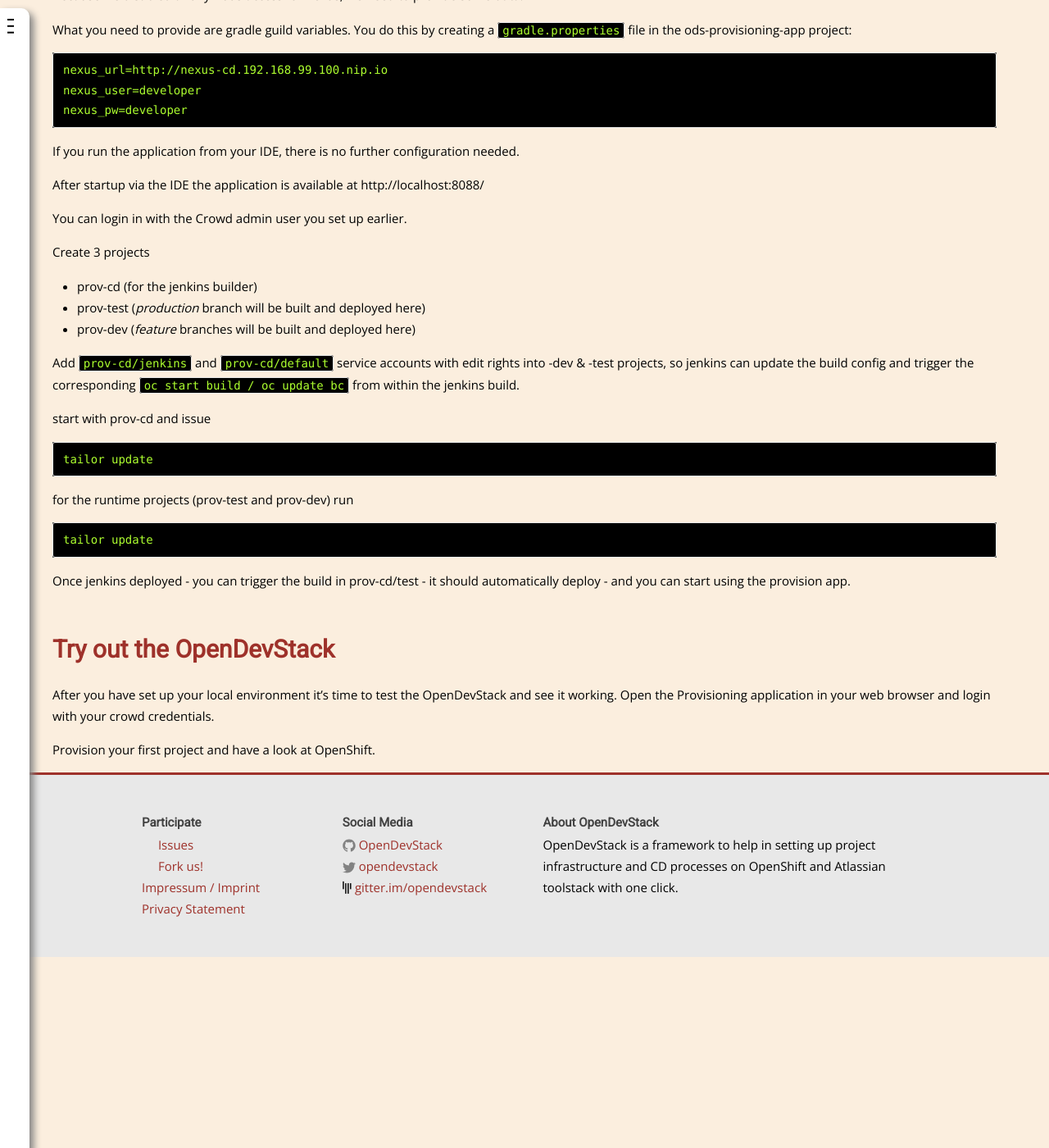
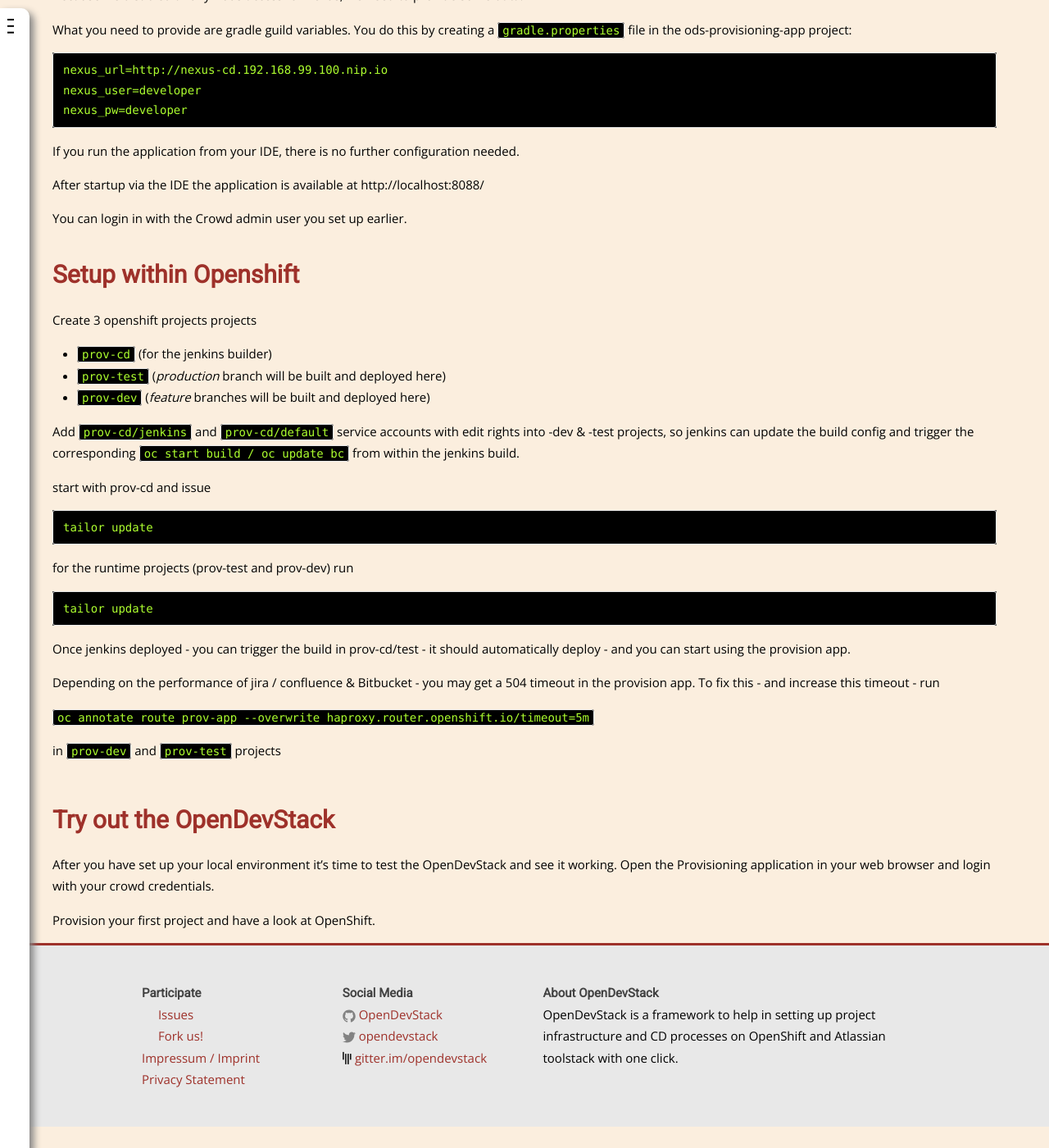
Before and after one commit to opendevstack/opendevstack.github.io, a Jekyll site: the page built from doc/getting-started.md, in a window 1280 px wide and 1400 px high, scrolled down 23173 px. Shown: the whole window at 82% size. Built offline with Jekyll 4.4.1, drawn with Linux system fonts in a browser that asks for light colours; our own code applies the rules of GitHub Pages for plain Markdown files.

Commit message:
Update with route changes based on timeout and move npmjs into right vol / row

```diff
--- a/doc/getting-started.md
+++ b/doc/getting-started.md
@@ -687,7 +687,7 @@
 | ---------------- | ------ | ------ | ------- | -------------- | ------------- | ---------- | ------------------------------ | ----------------- | ------------------------------------------------------------------ | ------------ |
 | candidates       | maven2 | hosted | checked | Release        | Strict        | candidates | checked                        | Disable-redeploy  | | none                                                                   |
 | releases         | maven2 | hosted | checked | Release        | Strict        | releases   | checked                        | Disable-redeploy  | | none                                                                   |
-| npmjs           | npm     | proxy  | checked |                |               | default    | checked                        |   |                 | https://registry.npmjs.org |
+| npmjs           | npm     | proxy  | checked |                |               | default    | checked                        |   |  https://registry.npmjs.org  | |
 | atlassian_public | maven2 | proxy  | checked | Release        | Strict        | atlassian_public  | checked                 | Disable-redeploy  | https://maven.atlassian.com/content/repositories/atlassian-public/ |
 | jcenter | maven2 | proxy  | checked | Release        | Strict        | default  | checked                 | Disable-redeploy  | https://jcenter.bintray.com | maven-public
 | sbt-plugins | maven2 | proxy  | checked | Release        | permissive | default  | unchecked                 | Disable-redeploy  | http://dl.bintray.com/sbt/sbt-plugin-releases/ | ivy-releases
@@ -931,10 +931,12 @@
 
 You can login in with the Crowd admin user you set up earlier.
 
-Create 3 projects
-- prov-cd (for the jenkins builder)
-- prov-test (*production* branch will be built and deployed here)
-- prov-dev (*feature* branches will be built and deployed here)
+### Setup within Openshift
+
+Create 3 openshift projects projects
+- `prov-cd` (for the jenkins builder)
+- `prov-test` (*production* branch will be built and deployed here)
+- `prov-dev` (*feature* branches will be built and deployed here)
 
 Add `prov-cd/jenkins` and `prov-cd/default` service accounts with edit rights into -dev & -test projects, so jenkins can update the build config and trigger the corresponding `oc start build / oc update bc` from within the jenkins build.
 
@@ -950,6 +952,12 @@
 
 Once jenkins deployed - you can trigger the build in prov-cd/test - it should automatically deploy - and you can start using the provision app.
 
+Depending on the performance of jira / confluence & Bitbucket - you may get a 504 timeout in the provision app. To fix this - and increase this timeout - run
+
+`oc annotate route prov-app --overwrite haproxy.router.openshift.io/timeout=5m`
+
+in `prov-dev` and `prov-test` projects
+
 ## Try out the OpenDevStack
 After you have set up your local environment it's time to test the OpenDevStack and see it working.
 Open the Provisioning application in your web browser and login with your crowd credentials.
```
